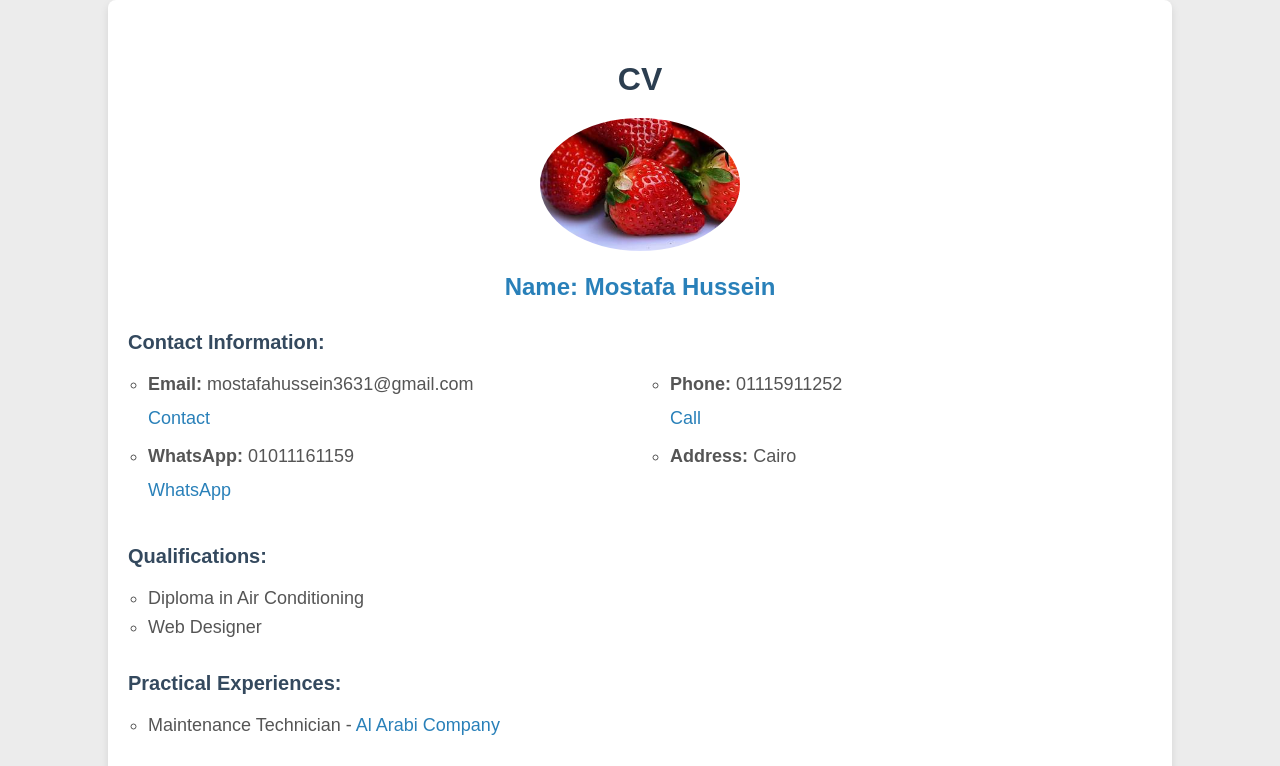
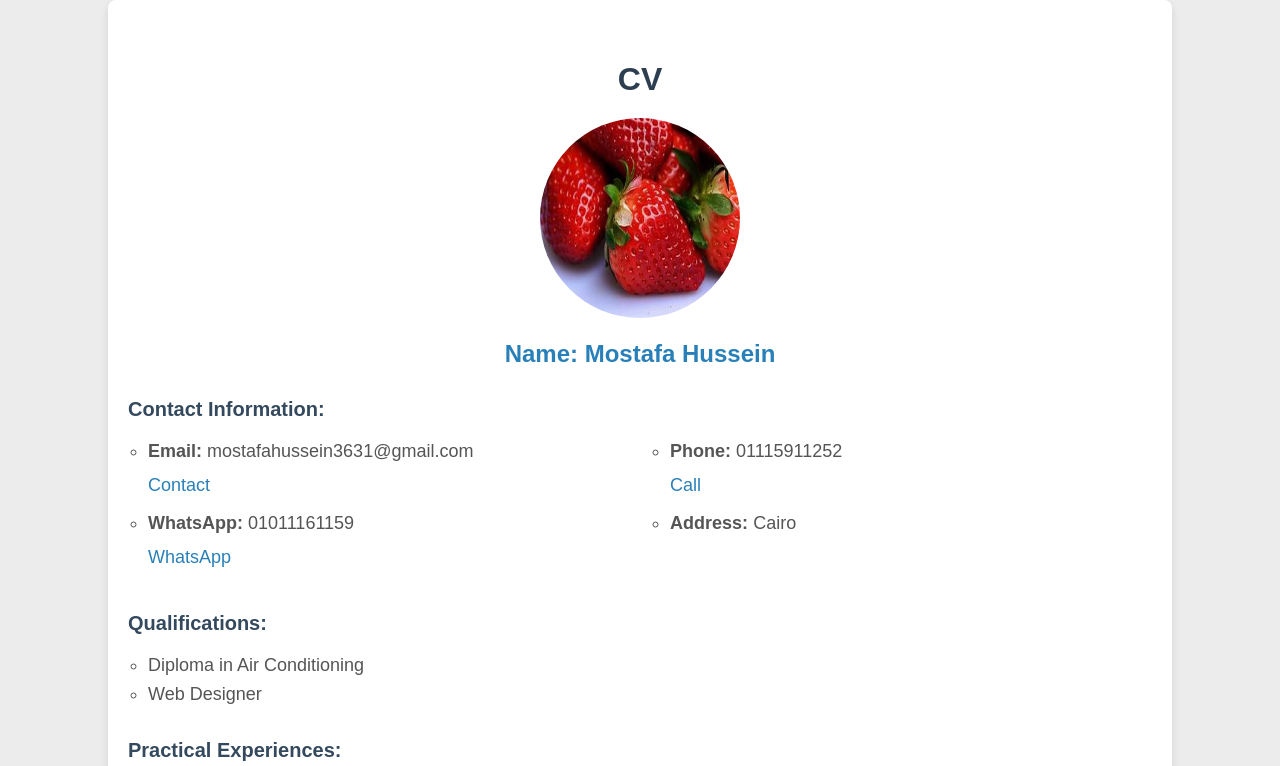
Before and after one commit to mostafahusseinDev/first-html-project, a plain HTML site: page index.html in a window 1280 px wide. Shown: the top 766 px of the page. Drawn offline with Linux system fonts and the light colour scheme.

Commit message:
Update index.html

```diff
--- a/index.html
+++ b/index.html
@@ -140,7 +140,7 @@
 <body>
 
   <div class="container">
-    <h1>CV <img src="th(1).jpeg" width="200px" alt="Mostafa's image" class="profile-img"></h1>
+    <h1>CV <img src="th(1).jpeg" width="200px" height="200px" alt="Mostafa's image" class="profile-img"></h1>
 
     <h2>Name: Mostafa Hussein</h2>
 
```
